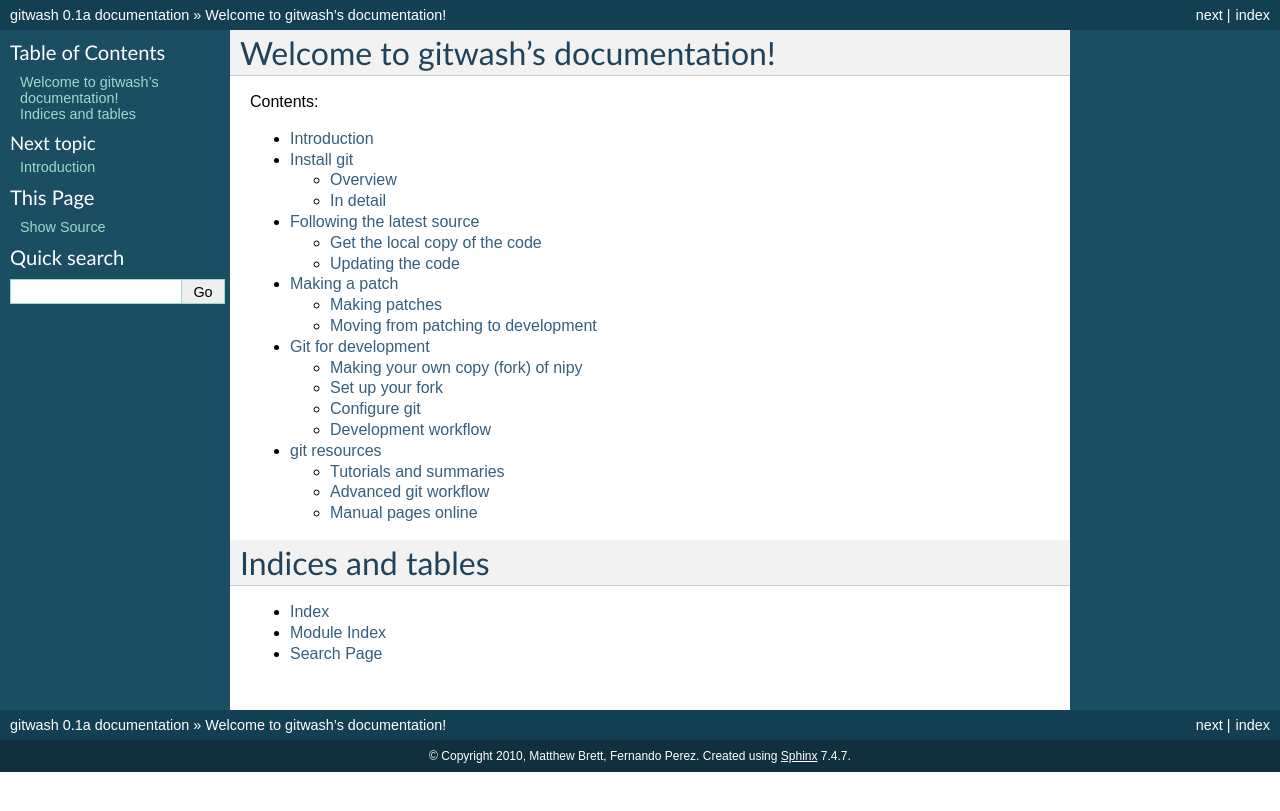
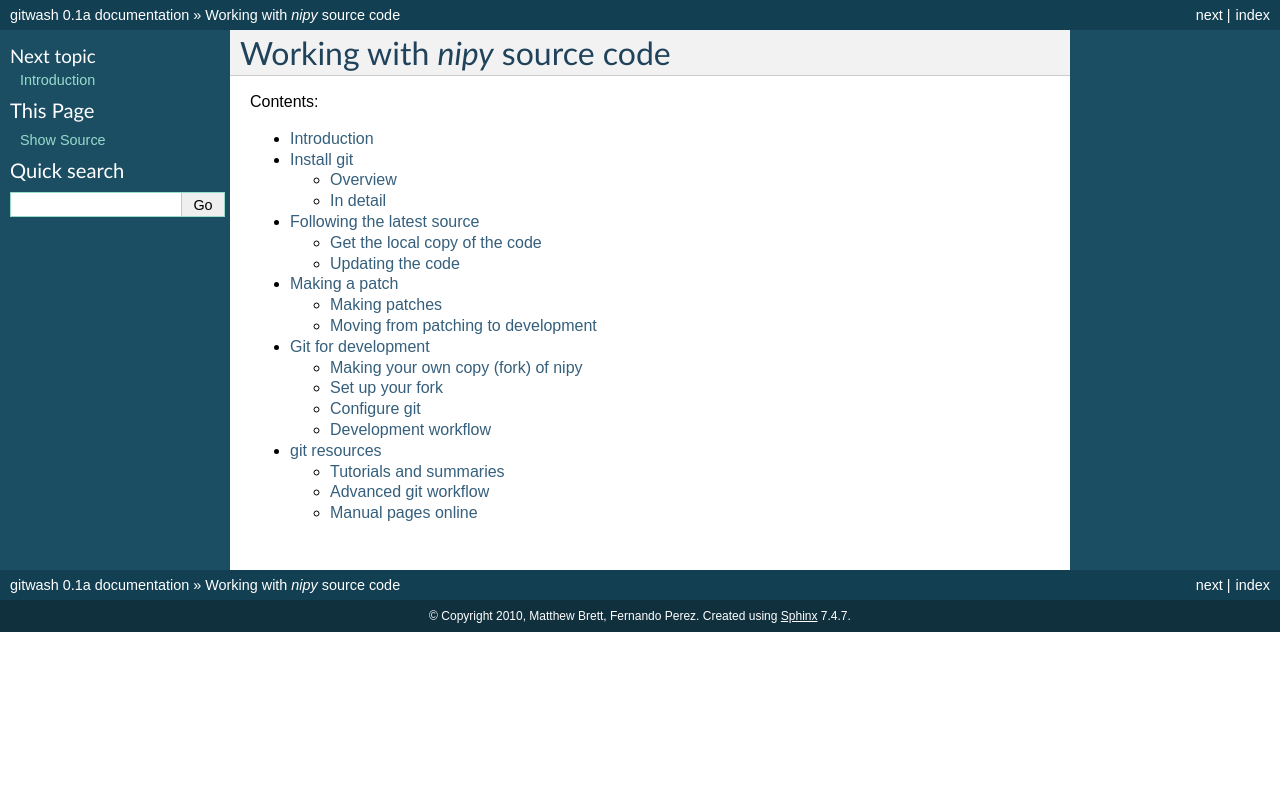
Before and after one commit to matthew-brett/gitwash, a Sphinx documentation site: the page built from doc/index.rst, in a window 1280 px wide. Shown: the top 811 px of the page. Built offline with Sphinx 7.4.7, drawn with Linux system fonts in a browser that asks for light colours.

Commit message:
DOC - ready for embedding in other docs

```diff
--- a/doc/index.rst
+++ b/doc/index.rst
@@ -1,10 +1,7 @@
-.. gitwash documentation master file, created by
-   sphinx-quickstart on Sat Apr 24 10:54:48 2010.
-   You can adapt this file completely to your liking, but it should at least
-   contain the root `toctree` directive.
+.. _git-development:
 
-Welcome to gitwash's documentation!
-===================================
+Working with *nipy* source code
+===============================
 
 Contents:
 
@@ -17,10 +14,3 @@ Contents:
    patching
    git_development
    git_resources
-
-Indices and tables
-==================
-
-* :ref:`genindex`
-* :ref:`modindex`
-* :ref:`search`
```
